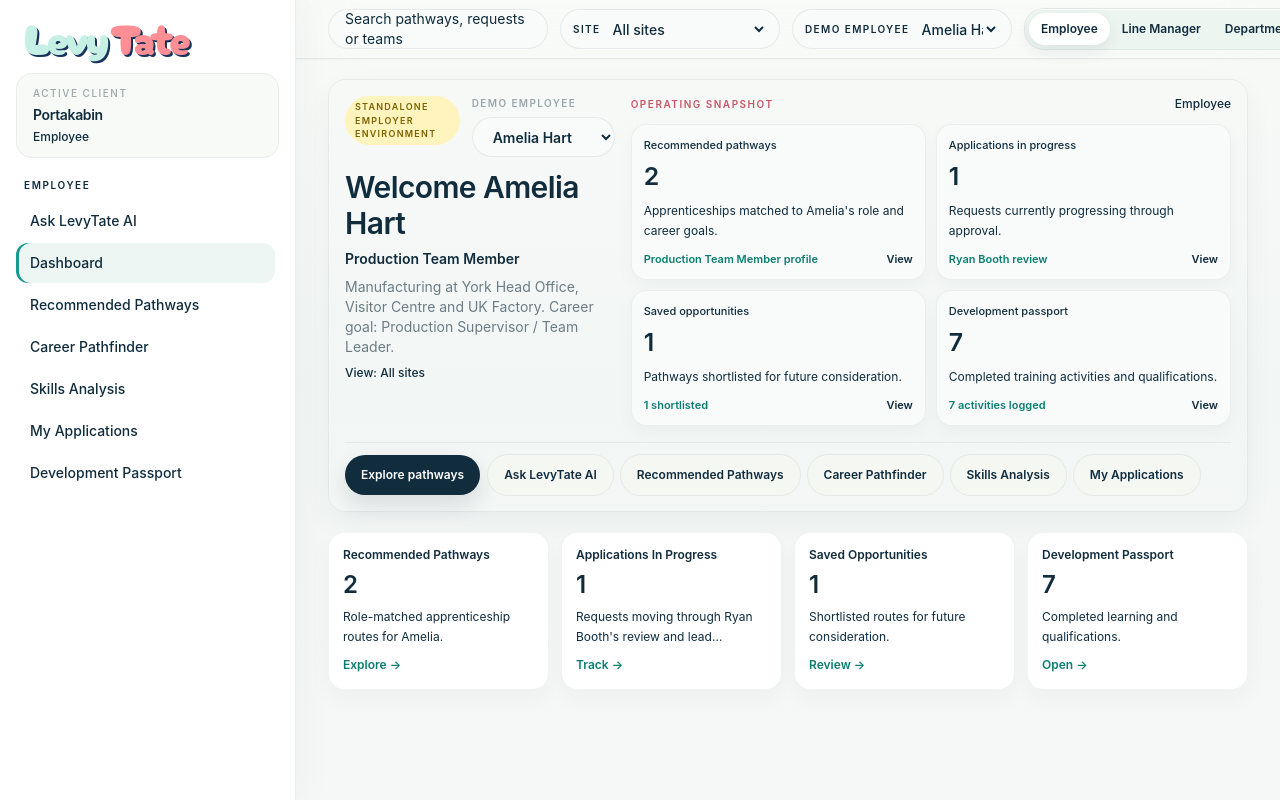
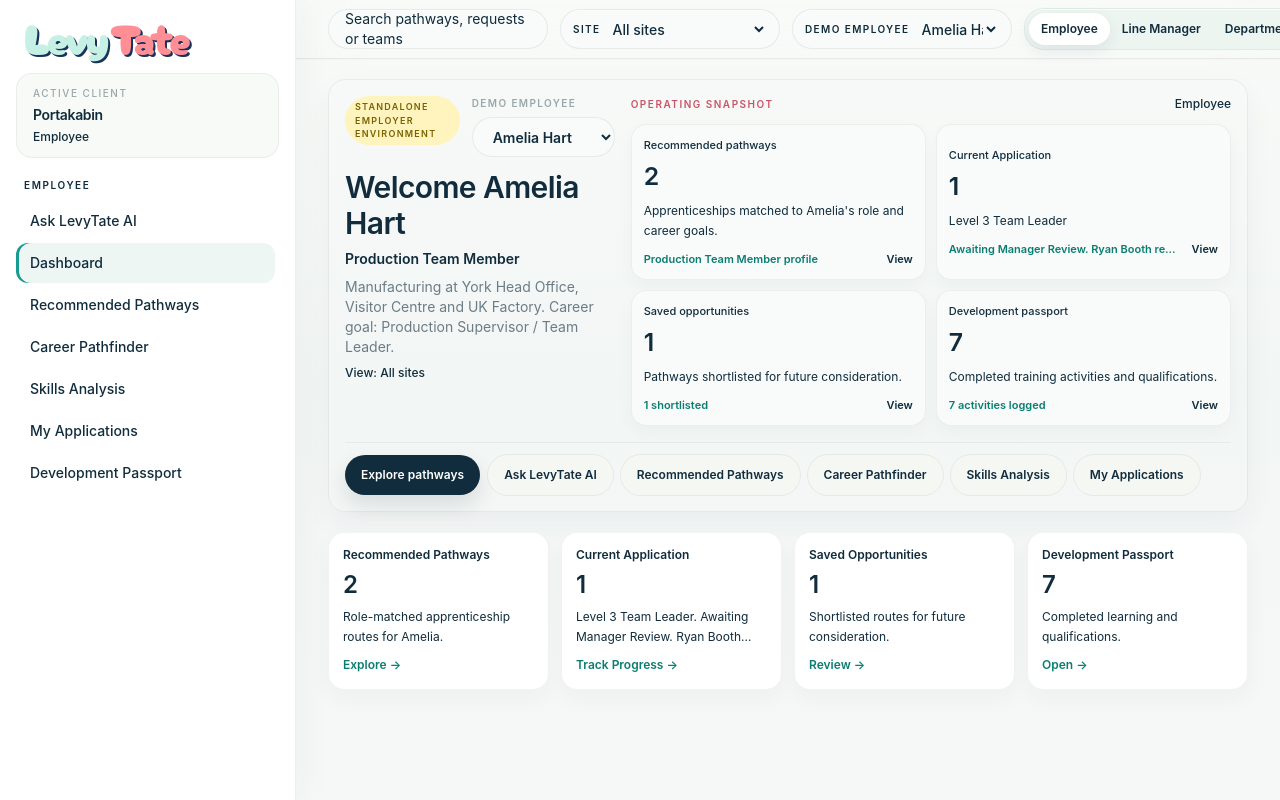
Before and after one commit to jamesevelynross1-sketch/levytate-wren, a Next.js app: page /portakabin-apprenticeship-hub in a window 1280 px wide. Built offline with nearby package versions, Linux system fonts and the light colour scheme.

Commit message:
Align employee dashboard with single application rule

```diff
--- a/app/portakabin-apprenticeship-hub/page.tsx
+++ b/app/portakabin-apprenticeship-hub/page.tsx
@@ -73,7 +73,6 @@
   manager: string;
   careerGoal: string;
   recommendedPathways: number;
-  applicationsInProgress: number;
   savedOpportunities: number;
   passportActivities: number;
   currentRange: string;
@@ -400,7 +399,6 @@
     manager: "Ryan Booth",
     careerGoal: "Production Supervisor / Team Leader",
     recommendedPathways: 2,
-    applicationsInProgress: 1,
     savedOpportunities: 1,
     passportActivities: 7,
     currentRange: "£28k",
@@ -417,7 +415,6 @@
     manager: "Sarah Mitchell",
     careerGoal: "Head of Data & Automation",
     recommendedPathways: 6,
-    applicationsInProgress: 2,
     savedOpportunities: 3,
     passportActivities: 4,
     currentRange: "£34k",
@@ -669,7 +666,7 @@
 
 const initialRequests: RequestItem[] = [
   { id: 1, name: "Amelia Hart", role: "Production Team Member", department: "Manufacturing", team: "Assembly Line A", site: "York Head Office, Visitor Centre and UK Factory", pathway: "Level 3 Team Leader", manager: "Ryan Booth", status: "Awaiting Manager Review", note: "I want to apply for the Level 3 Team Leader route so I can build confidence leading shift handovers and improvement work.", careerGoal: "Progress into a team leader role in production.", supportRequired: "Support with study time during shifts.", submittedDate: "2026-05-18", decisionNotes: "Awaiting Ryan Booth review." },
-  { id: 12, name: "Daniel Carter", role: "Data & Reporting Analyst", department: "Business Intelligence", team: "Data & Automation", site: "York Head Office, Visitor Centre and UK Factory", pathway: "Level 4 Data Analyst", manager: "Sarah Mitchell", status: "Submitted to Line Manager", note: "I want to deepen my data analysis, insight generation and automation skills.", careerGoal: "Progress toward Head of Data & Automation.", supportRequired: "Protected time for portfolio evidence and internal reporting projects.", submittedDate: "2026-05-22", decisionNotes: "Awaiting Sarah Mitchell review." },
+  { id: 12, name: "Daniel Carter", role: "Data & Reporting Analyst", department: "Business Intelligence", team: "Data & Automation", site: "York Head Office, Visitor Centre and UK Factory", pathway: "Level 4 Data Analyst", manager: "Sarah Mitchell", status: "Awaiting Manager Review", note: "I want to deepen my data analysis, insight generation and automation skills.", careerGoal: "Progress toward Head of Data & Automation.", supportRequired: "Protected time for portfolio evidence and internal reporting projects.", submittedDate: "2026-05-22", decisionNotes: "Awaiting Sarah Mitchell review." },
   { id: 2, name: "Marcus Lee", role: "Technical Design Assistant", department: "Design & Technical", team: "Building Design", site: "York Head Office, Visitor Centre and UK Factory", pathway: "Design & Technical", manager: "Priya Nair", status: "Declined by Line Manager", note: "I want to formalise my design skills and contribute to technical standards.", careerGoal: "Move into a design technician role.", supportRequired: "Mentor support from senior designer.", submittedDate: "2026-05-12", decisionNotes: "Declined because current workload needs stabilising before a new programme starts." },
   { id: 3, name: "Sophie Clarke", role: "Customer Hire Coordinator", department: "Hire & Customer", team: "Customer Support", site: "Leeds Visitor Centre", pathway: "Hire, Sales & Customer Experience", manager: "Helen Ward", status: "Approved by Line Manager", note: "I want to improve customer conversations and account confidence.", careerGoal: "Progress into account support leadership.", supportRequired: "Protected time for monthly workshops.", submittedDate: "2026-05-10", decisionNotes: "Approved by Helen Ward and ready for apprenticeship lead review." },
   { id: 4, name: "Noah Bennett", role: "Installation Coordinator", department: "Site Operations", team: "Field Delivery", site: "Sheffield Visitor Centre", pathway: "Installation & Site Operations", manager: "Sam Ellis", status: "Submitted to Apprenticeship Lead", note: "I want to strengthen site handover and supervision skills.", careerGoal: "Become a site supervisor.", supportRequired: "Access to live site evidence.", submittedDate: "2026-05-08", decisionNotes: "Line manager approved. Awaiting final approval." },
@@ -910,7 +907,7 @@
         <div className="mx-auto w-full max-w-[1500px] space-y-5 px-5 py-5 sm:px-7 lg:px-8">
           {activeSection === "Dashboard" ? (
             <>
-              <HeroPanel role={role} selectedSite={selectedSite} selectedPersona={selectedPersona} onEmployee={switchEmployee} onNavigate={openSection} />
+              <HeroPanel role={role} selectedSite={selectedSite} selectedPersona={selectedPersona} activeApplication={activeEmployeeApplication} onEmployee={switchEmployee} onNavigate={openSection} />
               {selectedSite !== allSitesLabel ? <SiteSummary site={selectedSite} learners={filteredLearners} requests={filteredRequests} /> : null}
               <RoleDashboard
                 role={role}
@@ -922,6 +919,7 @@
                 employeeRequest={employeeRequest}
                 selectedPersona={selectedPersona}
                 selectedSite={selectedSite}
+                activeApplication={activeEmployeeApplication}
                 onNavigate={openSection}
               />
             </>
@@ -1078,17 +1076,19 @@
   role,
   selectedSite,
   selectedPersona,
+  activeApplication,
   onEmployee,
   onNavigate,
 }: {
   role: Role;
   selectedSite: string;
   selectedPersona: EmployeePersona;
+  activeApplication?: RequestItem;
   onEmployee: (name: string) => void;
   onNavigate: (section: SectionKey) => void;
 }) {
   const primaryAction = primaryDashboardAction(role);
-  const metricCards = operatingSnapshotMetrics(role, selectedPersona);
+  const metricCards = operatingSnapshotMetrics(role, selectedPersona, activeApplication);
 
   return (
     <section className="rounded-[1.1rem] border border-[#102c3d]/[0.065] bg-white/96 p-4 shadow-[0_12px_30px_rgba(16,44,61,0.045)]">
@@ -1175,7 +1175,7 @@
   );
 }
 
-function operatingSnapshotMetrics(role: Role, selectedPersona: EmployeePersona): Array<{
+function operatingSnapshotMetrics(role: Role, selectedPersona: EmployeePersona, activeApplication?: RequestItem): Array<{
   label: string;
   value: string | number;
   copy: string;
@@ -1196,12 +1196,12 @@
         target: "Recommended Pathways",
       },
       {
-        label: "Applications in progress",
-        value: selectedPersona.applicationsInProgress,
-        copy: "Requests currently progressing through approval.",
-        trend: `${selectedPersona.manager} review`,
-        tooltip: `Measures ${selectedPersona.name}'s active applications that are not yet final approved or declined. It matters because they can track what is moving and who has the next decision.`,
-        actionLabel: "Track applications",
+        label: "Current Application",
+        value: activeApplication ? 1 : 0,
+        copy: activeApplication ? activeApplication.pathway : "No active apprenticeship application.",
+        trend: activeApplication ? `${activeApplication.status}. ${activeApplication.manager} reviewing` : "Ready to apply",
+        tooltip: activeApplication ? `Shows ${selectedPersona.name}'s one current apprenticeship application, its status and reviewer.` : `Shows whether ${selectedPersona.name} has a current apprenticeship application.`,
+        actionLabel: "Track progress",
         target: "My Applications",
       },
       {
@@ -1430,6 +1430,7 @@
 function RoleDashboard({
   role,
   selectedPersona,
+  activeApplication,
   onNavigate,
 }: {
   role: Role;
@@ -1441,16 +1442,17 @@
   employeeRequest: RequestItem;
   selectedPersona: EmployeePersona;
   selectedSite: string;
+  activeApplication?: RequestItem;
   onNavigate: (section: SectionKey) => void;
 }) {
-  return <DashboardSummaryGrid role={role} selectedPersona={selectedPersona} onNavigate={onNavigate} />;
-}
-
-function DashboardSummaryGrid({ role, selectedPersona, onNavigate }: { role: Role; selectedPersona: EmployeePersona; onNavigate: (section: SectionKey) => void }) {
+  return <DashboardSummaryGrid role={role} selectedPersona={selectedPersona} activeApplication={activeApplication} onNavigate={onNavigate} />;
+}
+
+function DashboardSummaryGrid({ role, selectedPersona, activeApplication, onNavigate }: { role: Role; selectedPersona: EmployeePersona; activeApplication?: RequestItem; onNavigate: (section: SectionKey) => void }) {
   const cards: Record<Role, LaunchCardProps[]> = {
     Employee: [
       { title: "Recommended Pathways", value: selectedPersona.recommendedPathways, copy: `Role-matched apprenticeship routes for ${selectedPersona.name.split(" ")[0]}.`, action: "Explore", section: "Recommended Pathways" },
-      { title: "Applications In Progress", value: selectedPersona.applicationsInProgress, copy: `Requests moving through ${selectedPersona.manager}'s review and lead approval.`, action: "Track", section: "My Applications" },
+      { title: "Current Application", value: activeApplication ? 1 : 0, copy: activeApplication ? `${activeApplication.pathway}. ${activeApplication.status}. ${activeApplication.manager} reviewing.` : "No active apprenticeship application.", action: "Track Progress", section: "My Applications" },
       { title: "Saved Opportunities", value: selectedPersona.savedOpportunities, copy: "Shortlisted routes for future consideration.", action: "Review", section: "Recommended Pathways" },
       { title: "Development Passport", value: selectedPersona.passportActivities, copy: "Completed learning and qualifications.", action: "Open", section: "Development Passport" },
     ],
@@ -1534,7 +1536,7 @@
             <MetricTile label="Saved pathways" value={savedPathways.length} />
             <MetricTile label="Completed learning" value="7" />
             <MetricTile label="CPD activity" value="18 hrs" />
-            <PlatformButton onClick={() => onNavigate("My Applications")}>Start new application</PlatformButton>
+            <PlatformButton onClick={() => onNavigate("My Applications")}>View current application</PlatformButton>
           </div>
         </div>
       </PlatformPanel>
@@ -1944,11 +1946,11 @@
   if (activeSection === "My Applications") {
     return (
       <section className="grid gap-5 xl:grid-cols-[minmax(0,1fr)_370px]">
-        <PlatformPanel eyebrow="Expression of interest" title="Start expression of interest">
+        <PlatformPanel eyebrow="Expression of interest" title={activeApplication ? "Current application in progress" : "Start expression of interest"}>
           <RequestForm key={selectedPersona.name} onSubmit={onSubmit} selectedPersona={selectedPersona} activeApplication={activeApplication} onViewApplication={() => onNavigate("My Applications")} />
           {success && <p className="mt-4 rounded-2xl bg-[#eff8f4] px-4 py-3 text-sm font-semibold text-[#102c3d]">Application submitted to line manager.</p>}
         </PlatformPanel>
-        <PlatformPanel eyebrow="Application status" title={`${selectedPersona.name.split(" ")[0]}'s applications`}>
+        <PlatformPanel eyebrow="Application status" title={activeApplication ? "Current application" : `${selectedPersona.name.split(" ")[0]}'s application record`}>
           {employeeRequests.length ? (
             <div className="grid gap-5">
               {employeeRequests.map((request) => (
@@ -1956,7 +1958,7 @@
                   <div className="mb-4 flex items-start justify-between gap-3">
                     <div>
                       <p className="text-sm font-semibold text-[#102c3d]">{request.pathway}</p>
-                      <p className="mt-1 text-xs font-medium text-[#102c3d]/50">{request.manager} is the current line manager</p>
+                      <p className="mt-1 text-xs font-medium text-[#102c3d]/50">{request.manager} reviewing</p>
                     </div>
                     <span className="rounded-full bg-white px-3 py-1 text-[11px] font-semibold text-[#102c3d]/62 ring-1 ring-[#102c3d]/[0.06]">{request.status}</span>
                   </div>
@@ -1966,8 +1968,8 @@
             </div>
           ) : (
             <div className="rounded-[1.2rem] border border-[#102c3d]/[0.055] bg-[#f8fbfa] p-5">
-              <p className="text-sm font-semibold text-[#102c3d]">No applications for this site view</p>
-              <p className="mt-2 text-sm leading-6 text-[#102c3d]/58">{`${selectedPersona.name}'s applications remain private to their own profile and selected site context.`}</p>
+              <p className="text-sm font-semibold text-[#102c3d]">No current application for this site view</p>
+              <p className="mt-2 text-sm leading-6 text-[#102c3d]/58">{`${selectedPersona.name}'s application record remains private to their own profile and selected site context.`}</p>
             </div>
           )}
         </PlatformPanel>
@@ -3264,11 +3266,11 @@
       ) : null}
 
       {response || confirmation ? (
-      <PlatformPanel eyebrow="Recent activity" title="Application history">
+      <PlatformPanel eyebrow="Recent activity" title="Current application">
         <div className="grid gap-3 md:grid-cols-2">
           {employeeApplications.length ? employeeApplications.slice(0, 4).map((request) => (
             <ApplicationCard key={request.id} request={request} scope="readonly" onStatus={() => undefined} />
-          )) : <p className="rounded-xl bg-[#f8fbfa] p-4 text-sm text-[#102c3d]/58">No applications yet. Ask LevyTate AI can help you start one.</p>}
+          )) : <p className="rounded-xl bg-[#f8fbfa] p-4 text-sm text-[#102c3d]/58">No current application yet. Ask LevyTate AI can help you start one.</p>}
         </div>
       </PlatformPanel>
       ) : null}
@@ -3827,7 +3829,7 @@
     "Explore Pathways": "Browse approved apprenticeship routes available in the Portakabin environment.",
     "Career Pathfinder": "Explore potential progression routes and the apprenticeships that support them.",
     "Skills Analysis": "Understand skills gaps, competency strengths and recommended development actions.",
-    "My Applications": "Track your apprenticeship applications from submission through final approval.",
+    "My Applications": "Track your current apprenticeship application from submission through final approval.",
     "Development Passport": "Review completed learning, qualifications, CPD activity and internal training.",
     "My Team": "View direct report development status, active apprentices and progression signals.",
     "Team Skills": "Explore team skills coverage across leadership, technical, data, commercial and digital capability.",
```
